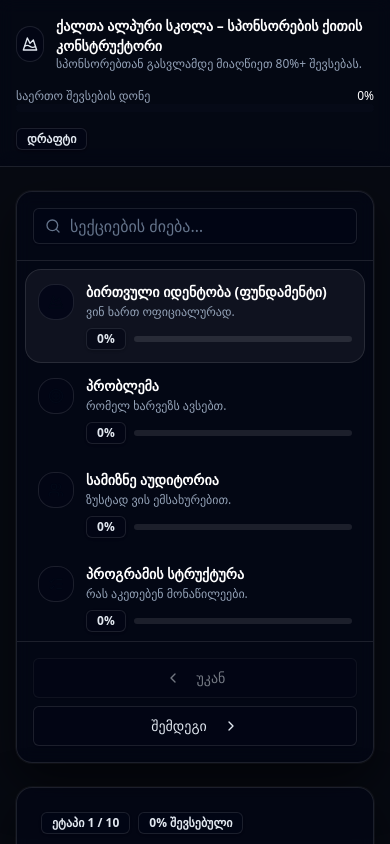
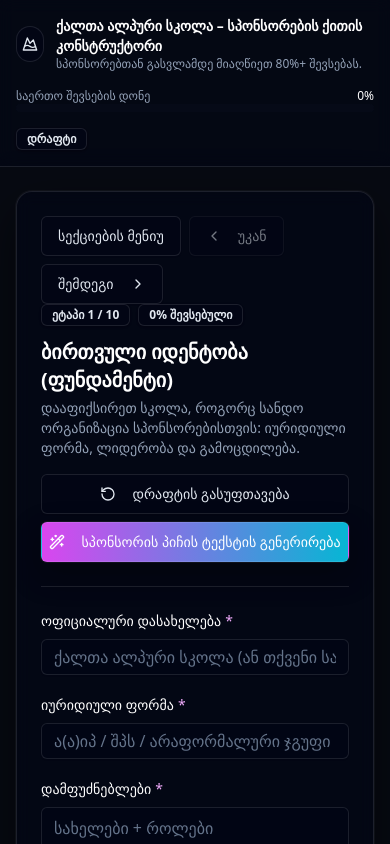
Before and after one commit to ana-kobakhidze/was-sponsor-kit, a React (Vite) app: page / in a window 390 px wide. Shown: the top 844 px of the page. Built offline with nearby package versions, Linux system fonts and the light colour scheme.

Commit message:
Use mobile drawer navigation and focus mobile on active form

```diff
--- a/src/WomenAlpineSponsorKitBuilder.tsx
+++ b/src/WomenAlpineSponsorKitBuilder.tsx
@@ -816,6 +816,7 @@ export default function WomenAlpineSponsorKitBuilder() {
   const [data, setData] = React.useState<DataModel>(emptyData);
   const [activeIndex, setActiveIndex] = React.useState<number>(0);
   const [query, setQuery] = React.useState<string>("");
+  const [mobileNavOpen, setMobileNavOpen] = React.useState<boolean>(false);
   const [draftId] = React.useState<string>(() => {
     if (typeof crypto !== "undefined" && typeof crypto.randomUUID === "function") {
       return crypto.randomUUID();
@@ -875,6 +876,7 @@ export default function WomenAlpineSponsorKitBuilder() {
     if (idx >= 0) {
       setActiveIndex(idx);
       setSubmitState({ status: "idle", message: "" });
+      setMobileNavOpen(false);
     }
   }
 
@@ -1017,10 +1019,98 @@ export default function WomenAlpineSponsorKitBuilder() {
         </div>
       </div>
 
+      {mobileNavOpen ? (
+        <div className="fixed inset-0 z-40 xl:hidden">
+          <button
+            aria-label="მენიუს დახურვა"
+            onClick={() => setMobileNavOpen(false)}
+            className="absolute inset-0 bg-black/70"
+          />
+          <Card className={glassCardClass("absolute inset-y-0 left-0 w-[90%] max-w-sm rounded-none border-y-0 border-l-0")}>
+            <div className="flex h-full flex-col">
+              <div className="flex items-center justify-between gap-2 p-4">
+                <div className="text-sm font-semibold text-white">სექციების ნავიგაცია</div>
+                <Button
+                  variant="secondary"
+                  onClick={() => setMobileNavOpen(false)}
+                  className="h-9 border border-white/10 bg-slate-950/60 text-slate-200 hover:bg-white/5"
+                >
+                  დახურვა
+                </Button>
+              </div>
+
+              <div className="px-4 pb-4">
+                <div className="relative">
+                  <Search className="pointer-events-none absolute left-3 top-1/2 h-4 w-4 -translate-y-1/2 text-slate-500" />
+                  <Input
+                    value={query}
+                    onChange={(e) => setQuery(e.target.value)}
+                    placeholder="სექციების ძიება…"
+                    className="pl-9 bg-slate-950/40 border-white/10 text-slate-200 placeholder:text-slate-500"
+                  />
+                </div>
+              </div>
+              <Separator className="bg-white/10" />
+
+              <ScrollArea className="flex-1">
+                <div className="p-2">
+                  {filteredSteps.map((s) => {
+                    const pct = stepCompleteness(data, s.key);
+                    const isActive = s.key === activeKey;
+                    const done = submitted[s.key];
+                    return (
+                      <button
+                        key={s.key}
+                        onClick={() => onPickStep(s.key)}
+                        className={cx(
+                          "w-full rounded-2xl px-3 py-3 text-left transition",
+                          "border border-transparent hover:border-white/10 hover:bg-white/5",
+                          isActive && "border-white/10 bg-white/5"
+                        )}
+                      >
+                        <div className="flex items-start gap-3">
+                          <div
+                            className={cx(
+                              "mt-0.5 grid h-9 w-9 place-items-center rounded-2xl border border-white/10 bg-slate-950/60",
+                              isActive && "bg-slate-950/80"
+                            )}
+                          >
+                            {stepIconMap[s.key]}
+                          </div>
+                          <div className="min-w-0 flex-1">
+                            <div className="flex items-center gap-2">
+                              <div className="truncate text-sm font-semibold text-white">{s.title}</div>
+                              {done ? (
+                                <Badge className="border border-emerald-400/20 bg-emerald-500/10 text-emerald-200">
+                                  გაგზავნილი
+                                </Badge>
+                              ) : null}
+                            </div>
+                            <div className="mt-0.5 truncate text-xs text-slate-400">{s.subtitle}</div>
+                            <div className="mt-2 flex items-center gap-2">
+                              <Badge className="border border-white/10 bg-slate-950/60 text-slate-200">
+                                {pct}%
+                              </Badge>
+                              <div className="h-1.5 flex-1 rounded-full bg-white/10">
+                                <div className="h-1.5 rounded-full bg-white/40" style={{ width: `${pct}%` }} />
+                              </div>
+                            </div>
+                          </div>
+                        </div>
+                      </button>
+                    );
+                  })}
+                </div>
+              </ScrollArea>
+            </div>
+          </Card>
+        </div>
+      ) : null}
+
       {/* Main layout */}
       <div className="mx-auto grid max-w-[1600px] grid-cols-1 gap-6 px-4 py-6 sm:px-6 xl:grid-cols-[300px_minmax(0,1fr)_380px] 2xl:grid-cols-[320px_minmax(0,1fr)_420px]">
         {/* Left sidebar */}
-        <Card className={glassCardClass("xl:h-[calc(100vh-112px)]")}>
+        <Card className={glassCardClass("hidden xl:block xl:h-[calc(100vh-112px)]")}>
           <div className="flex h-full flex-col">
             <div className="p-4">
               <div className="relative">
@@ -1122,6 +1212,33 @@ export default function WomenAlpineSponsorKitBuilder() {
             <div className="p-6">
               <div className="flex flex-col gap-4 lg:flex-row lg:items-start lg:justify-between">
                 <div className="min-w-0">
+                  <div className="flex flex-wrap items-center gap-2 xl:hidden">
+                    <Button
+                      variant="secondary"
+                      onClick={() => setMobileNavOpen(true)}
+                      className="h-10 border border-white/10 bg-slate-950/60 text-slate-200 hover:bg-white/5"
+                    >
+                      სექციების მენიუ
+                    </Button>
+                    <Button
+                      variant="secondary"
+                      onClick={goPrev}
+                      disabled={activeIndex === 0}
+                      className="h-10 border border-white/10 bg-slate-950/60 text-slate-200 hover:bg-white/5"
+                    >
+                      <ChevronLeft className="mr-2 h-4 w-4" />
+                      უკან
+                    </Button>
+                    <Button
+                      variant="secondary"
+                      onClick={goNext}
+                      disabled={activeIndex === steps.length - 1}
+                      className="h-10 border border-white/10 bg-slate-950/60 text-slate-200 hover:bg-white/5"
+                    >
+                      შემდეგი
+                      <ChevronRight className="ml-2 h-4 w-4" />
+                    </Button>
+                  </div>
                   <div className="flex flex-wrap items-center gap-2">
                     <Badge className="border border-white/10 bg-slate-950/60 text-slate-200">
                       ეტაპი {activeIndex + 1} / {steps.length}
@@ -1299,7 +1416,7 @@ export default function WomenAlpineSponsorKitBuilder() {
         </Card>
 
         {/* Right preview */}
-        <div className="space-y-6">
+        <div className="hidden space-y-6 xl:block">
           <Card className={glassCardClass()}>
             <div className="p-5">
               <div className="flex items-start justify-between gap-3">
```
